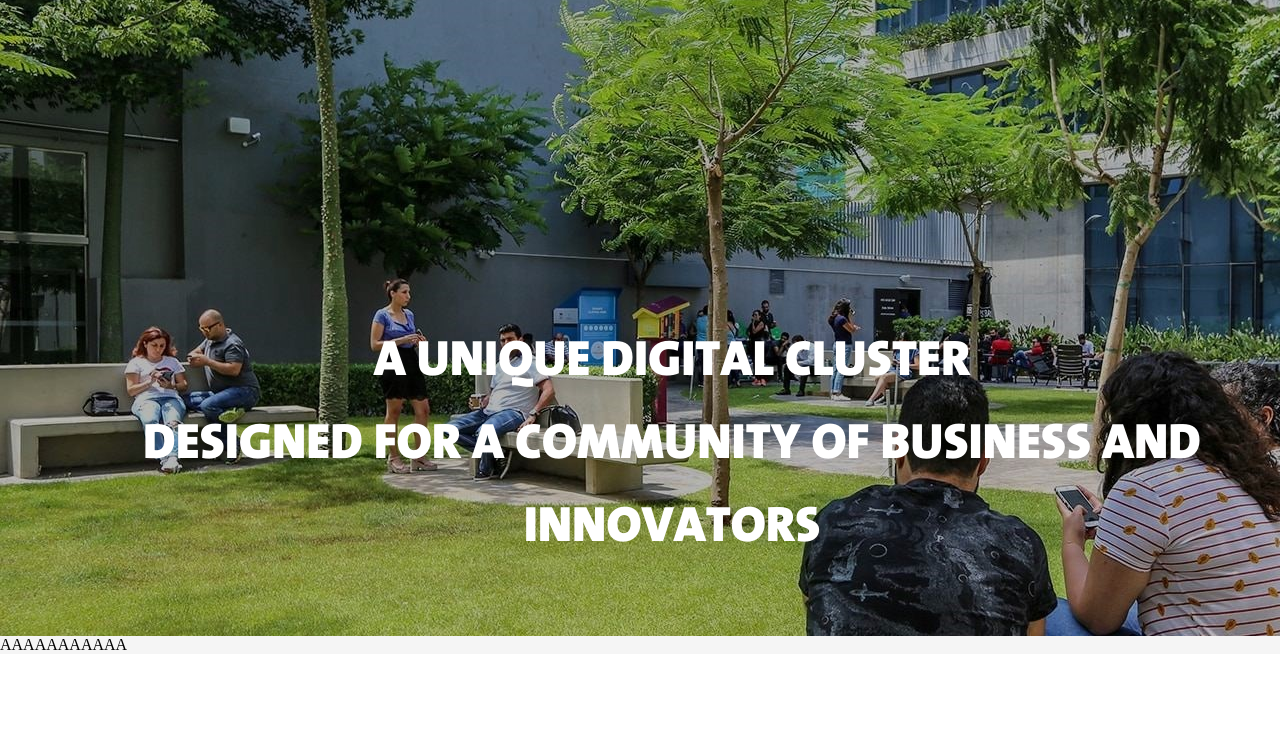
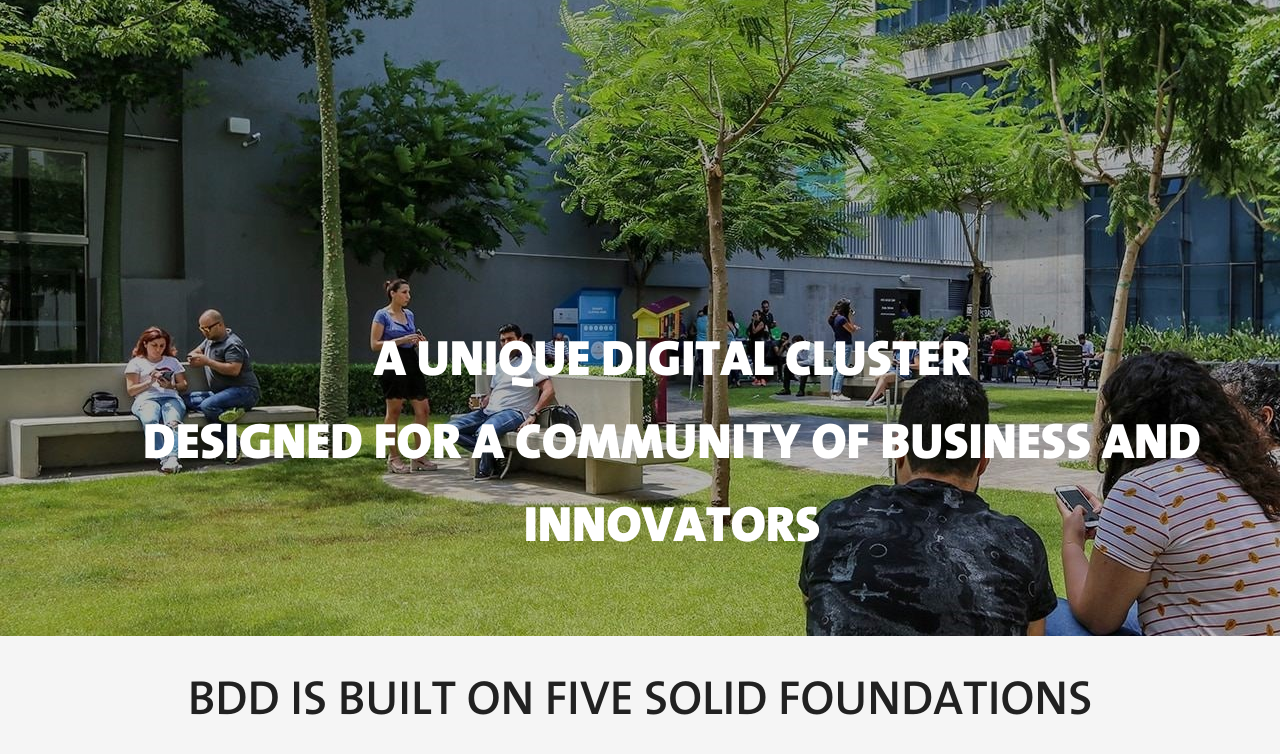
Before and after one commit to GhiwaDaccache/BDD-clone, a plain HTML site: page index.html in a window 1280 px wide. Shown: the part 164-918 px from the top of the page. Before the commit the page ends 818 px from the top, so only its background shows below. Drawn offline with Linux system fonts and the light colour scheme.

Commit message:
Foundations title added

```diff
--- a/Styles/Pages/index.css
+++ b/Styles/Pages/index.css
@@ -79,7 +79,25 @@
     padding: 10px;
     color: white;
     display: none;
-  }
+}
+
+.foundations-title{
+    font-family: "The Mix";
+    text-align: center ;
+    height: 121.6px;
+    font-size: 32px;
+    font-weight: 600;
+}
+
+.foundations{
+
+}
+
+
+
+
+
+
 
 @media (max-width: 920px){
     .bars{
--- a/index.html
+++ b/index.html
@@ -34,10 +34,14 @@
         </div>
     </section>
 
-    <section class="primary-bg">
-        <div>
-            AAAAAAAAAAA
+    <section class="primary-bg dark-text">
+        <div class="foundations-title flex center">
+            <h2>BDD IS BUILT ON FIVE SOLID FOUNDATIONS</h2>
         </div>
+    </section>
+
+    <section class="foundations primary-bg">
+
     </section>
 
 
```
